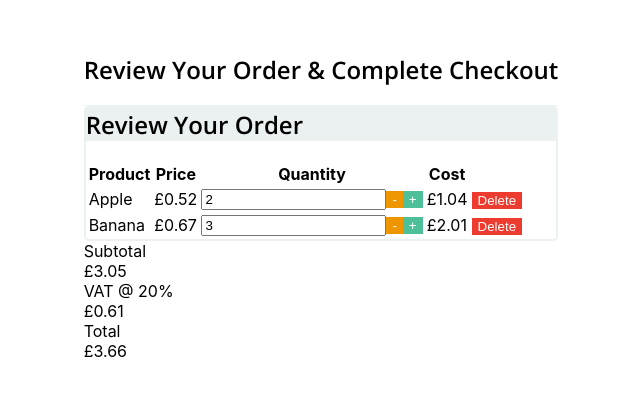
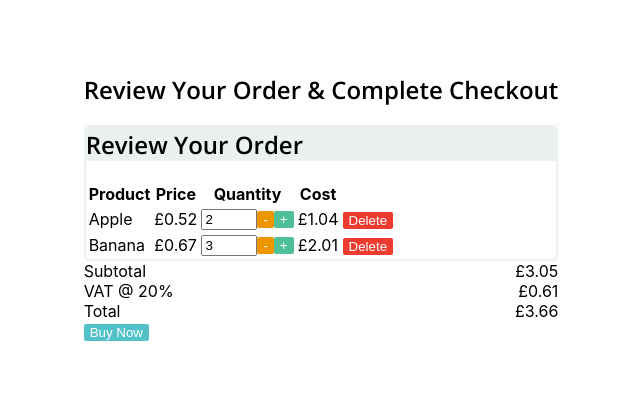
Before and after one commit to JosBogan/CodeTest, a React (Create React App) app: page / in a window 1280 px wide. Shown: the part 203-598 px from the top of the page, without its empty margins (319-959 px from the left). Built offline with nearby package versions, Linux system fonts and the light colour scheme.

Commit message:
added buy button and order functionality

```diff
--- a/package.json
+++ b/package.json
@@ -6,6 +6,7 @@
     "@testing-library/jest-dom": "^5.11.4",
     "@testing-library/react": "^11.1.0",
     "@testing-library/user-event": "^12.1.10",
+    "axios": "^0.21.1",
     "react": "^17.0.2",
     "react-dom": "^17.0.2",
     "react-scripts": "4.0.3",
--- a/src/App.css
+++ b/src/App.css
@@ -42,6 +42,11 @@
   background-color: #52c1ca;
 }
 
+.basket_total_row {
+  display: flex;
+  justify-content: space-between;
+}
+
 /* .button {
   border: none;
 } */
--- a/src/App.js
+++ b/src/App.js
@@ -1,4 +1,5 @@
 import React, { useState } from 'react'
+import axios from 'axios'
 
 import './App.css'
 
@@ -23,14 +24,24 @@ const App = () => {
     }
   ])
 
+  const sumbitPurchaseData = async (event) => {
+    event.preventDefault()
+    try {
+      const response = axios.post('', products)
+      window.alert('Your order has been sent!')
+    } catch (err) {
+      console.log(err)
+    }
+  }
+
 
   return (
     <section className="page_container">
-      <div className="basket_container">
+      <form className="basket_container" onSubmit={sumbitPurchaseData}>
         <BasketHeader />
         <OrderTable products={products} setProducts={setProducts}/>
         <BasketTotal products={products}/>
-      </div>
+      </form>
     </section>
   )
 }
--- a/src/components/BasketTotal.js
+++ b/src/components/BasketTotal.js
@@ -18,24 +18,32 @@ const BasketTotal = ({ products }) => {
 
   return (
     <div className="basket_checkout">
-      <div className="basket_subtotal">
+      <div className="basket_total_row basket_subtotal">
         <div className="basket_subtotal_title">Subtotal</div>
         <div className="basket_subtotal_cost">
           £{ subTotalCost }
         </div>
       </div>
-      <div className="basket_vat">
+      <div className="basket_total_row basket_vat">
         <div className="basket_vat_title">VAT @ 20%</div>
         <div className="basket_vat_cost">
           £{vat}
         </div>
       </div>
 
-      <div>
-      <div className="basket_vat_title">Total</div>
+      <div className="basket_total_row basket_total">
+        <div className="basket_vat_title">Total</div>
         <div className="basket_vat_cost">
           £{(subTotalCost + vat).toFixed(2)}
         </div>
+      </div>
+      <div>
+        {console.log(typeof(products.length))}
+        <button
+          type="submit"
+          className="button_submit"
+          disabled={!products.length ? true : false}
+        >Buy Now</button>
       </div>
     </div>
   )
--- a/src/components/OrderTable.js
+++ b/src/components/OrderTable.js
@@ -5,19 +5,52 @@ import OrderTableQuantity from './OrderTableQuantity'
 
 const OrderTable = ({ products, setProducts }) => {
 
+
+  const checkQuantityBounds = (event) => {
+    if (event.target.value === '') event.target.value = 1
+    if (parseInt(event.target.value) > 10) event.target.value = 10
+  }
+
+
   const updateQuantity = (event) => {
+    console.log('changed')
     const updatedProducts = products.map(product => {
       if (product.id === parseInt(event.target.dataset.id)) {
+
+        let newQuantity
+
+        switch (event.target.name) {
+          case 'inputControl':
+            newQuantity = parseInt(event.target.value)
+            break
+          case 'increment':
+            if (product.quantity + 1 > 10) {
+              newQuantity = 10
+            } else {
+              newQuantity = product.quantity + 1
+            }
+            break
+          case 'decrement':
+            if (product.quantity - 1 < 1) {
+              newQuantity = 1
+            } else {
+              newQuantity = product.quantity - 1
+            }
+            break
+          default:
+            break
+        }
+
         return {
           ...product,
-          quantity: event.target.name === 'increment' ? product.quantity+1 : product.quantity-1
+          quantity: newQuantity
         }
       } else {
         return {...product}
       }
     })
-    const filteredProducts = updatedProducts.filter(product => product.quantity > 0)
-    setProducts(filteredProducts)
+    // const filteredProducts = updatedProducts.filter(product => product.quantity > 0)
+    setProducts(updatedProducts)
   }
 
   const deleteItem = (event) => {
@@ -47,6 +80,7 @@ const OrderTable = ({ products, setProducts }) => {
                   quantity={product.quantity}
                   id={product.id}
                   updateQuantity={updateQuantity}
+                  checkQuantityBounds={checkQuantityBounds}
                 />
               </td>
               <td>£{(product.price * product.quantity).toFixed(2)}</td>
--- a/src/components/OrderTableQuantity.js
+++ b/src/components/OrderTableQuantity.js
@@ -1,10 +1,18 @@
 import React from 'react'
 
 
-const OrderTableQuantity = ({ quantity, id, updateQuantity }) => {
+const OrderTableQuantity = ({ quantity, id, updateQuantity, checkQuantityBounds }) => {
   return (
     <div>
-      <input readOnly type="number" value={quantity}/>
+      <input
+        min="1"
+        max="10"
+        type="number"
+        value={quantity}
+        onBlur={checkQuantityBounds}
+        data-id={id}
+        name="inputControl"
+        onChange={updateQuantity}/>
       <button
         className="button button_decrement"
         name="decrement"
--- a/src/index.css
+++ b/src/index.css
@@ -17,6 +17,8 @@ code {
 button {
   border: none;
   color: #ffffff;
+  border-radius: 2px;
+  cursor: pointer;
 }
 
 h1, h2 {
```
Also changed, not shown: 1 other file (tests, documents, lock files or other folders).
